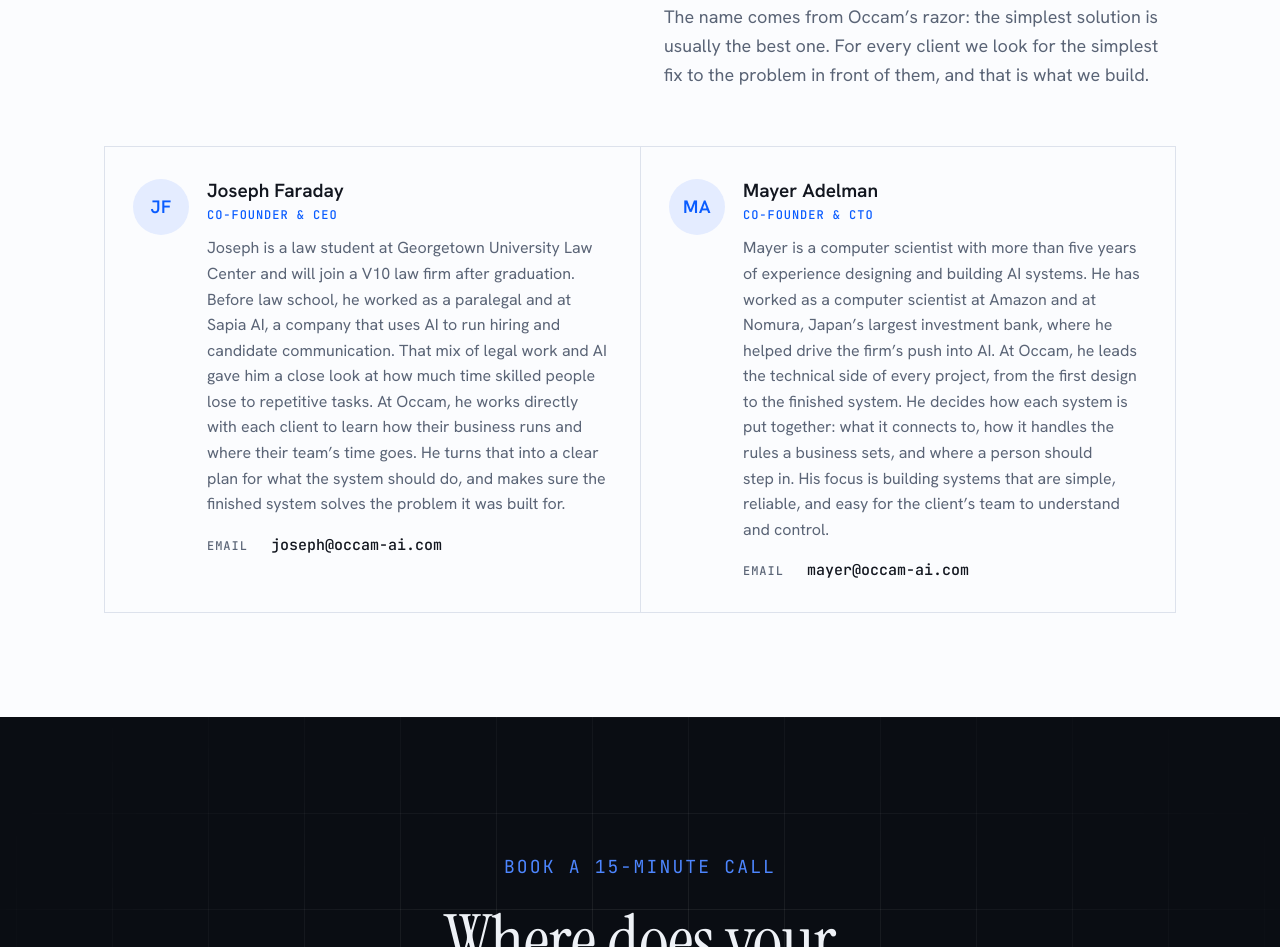
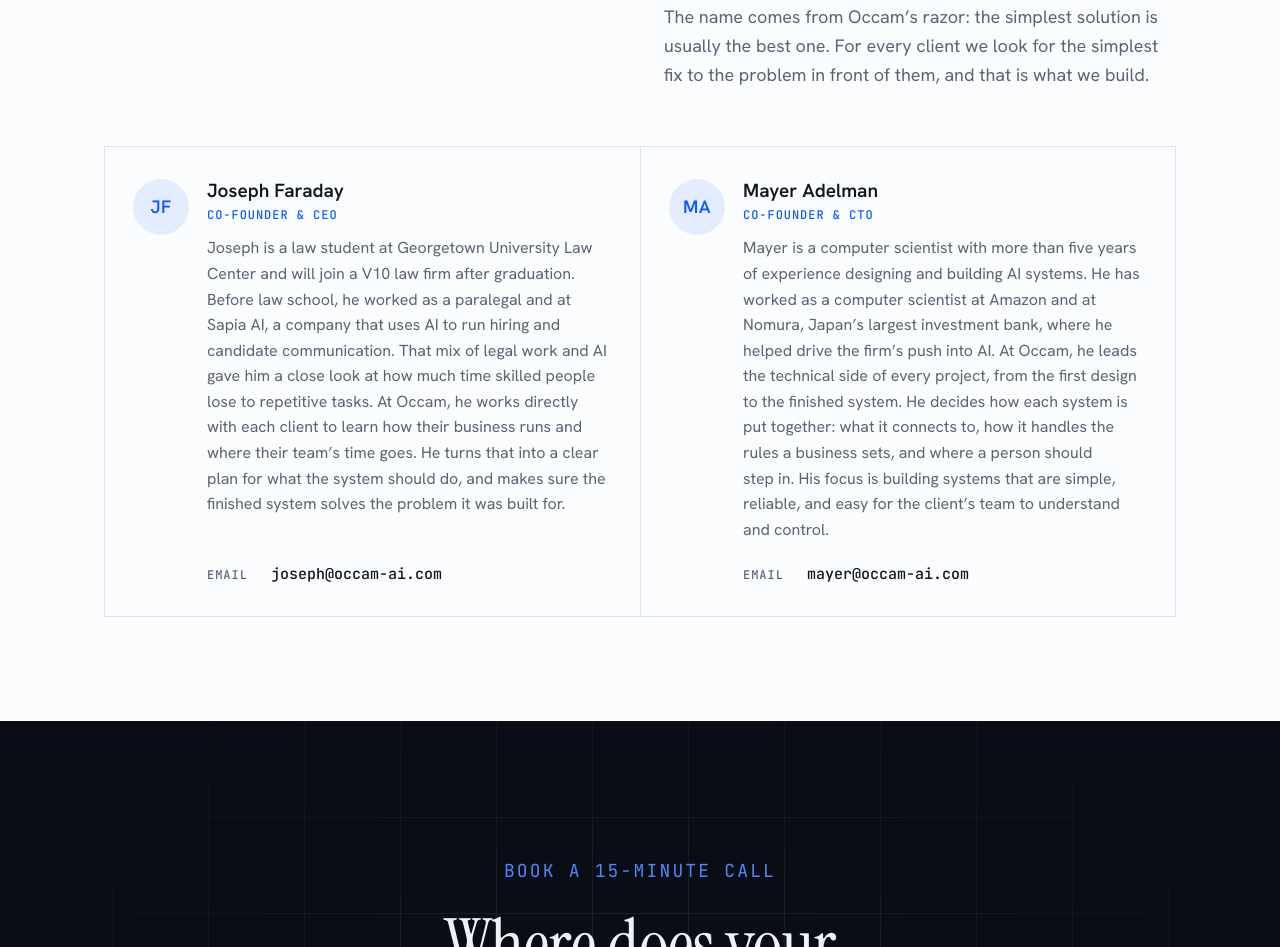
Before and after one commit to occam-hq/occam-ai-site, a plain HTML site: page index.html in a window 1280 px wide. Shown: the part 4745-5692 px from the top of the page. Drawn offline with Linux system fonts and the light colour scheme; animation ran at ten frames a second.

Commit message:
Align founder emails at the bottom of their cards
Co-Authored-By: Claude Fable 5.2 <noreply@anthropic.com>

```diff
--- a/index.html
+++ b/index.html
@@ -236,16 +236,16 @@ section { padding-block: 104px; }
 .story p:first-child { color: var(--fg); }
 @media (max-width: 820px) { .about-story { grid-template-columns: 1fr; gap: 24px; } }
 .team { display: grid; grid-template-columns: repeat(2, 1fr); border: 1px solid var(--line); }
-.person { display: grid; grid-template-columns: 56px 1fr; gap: 18px; align-items: start; padding: 32px 28px; min-width: 0; }
+.person { display: grid; grid-template-columns: 56px 1fr; gap: 18px; align-items: stretch; padding: 32px 28px; min-width: 0; }
 .person + .person { border-left: 1px solid var(--line); }
 .initials {
-  width: 56px; height: 56px; border-radius: 50%; background: var(--accent-soft); color: var(--accent);
+  width: 56px; height: 56px; align-self: start; border-radius: 50%; background: var(--accent-soft); color: var(--accent);
   display: grid; place-items: center; font: 600 18px var(--font-body); letter-spacing: 0.02em;
 }
 .person .role { font: 500 12px var(--font-mono); color: var(--accent); letter-spacing: 0.08em; text-transform: uppercase; margin-bottom: 8px; }
-.person-body { display: grid; gap: 4px; min-width: 0; }
+.person-body { display: flex; flex-direction: column; gap: 4px; min-width: 0; height: 100%; }
 .person-body > p:not(.role) { color: var(--muted); font-size: 16px; }
-.contact-lines { margin: 14px 0 0; display: grid; gap: 6px; }
+.contact-lines { margin: auto 0 0; padding-top: 18px; display: grid; gap: 6px; }
 .contact-lines div { display: grid; grid-template-columns: 56px 1fr; gap: 8px; align-items: baseline; }
 .contact-lines dt { font: 500 12px var(--font-mono); letter-spacing: 0.08em; text-transform: uppercase; color: var(--muted); }
 .contact-lines dd { margin: 0; font: 500 15px var(--font-mono); min-width: 0; overflow-wrap: anywhere; }
```
